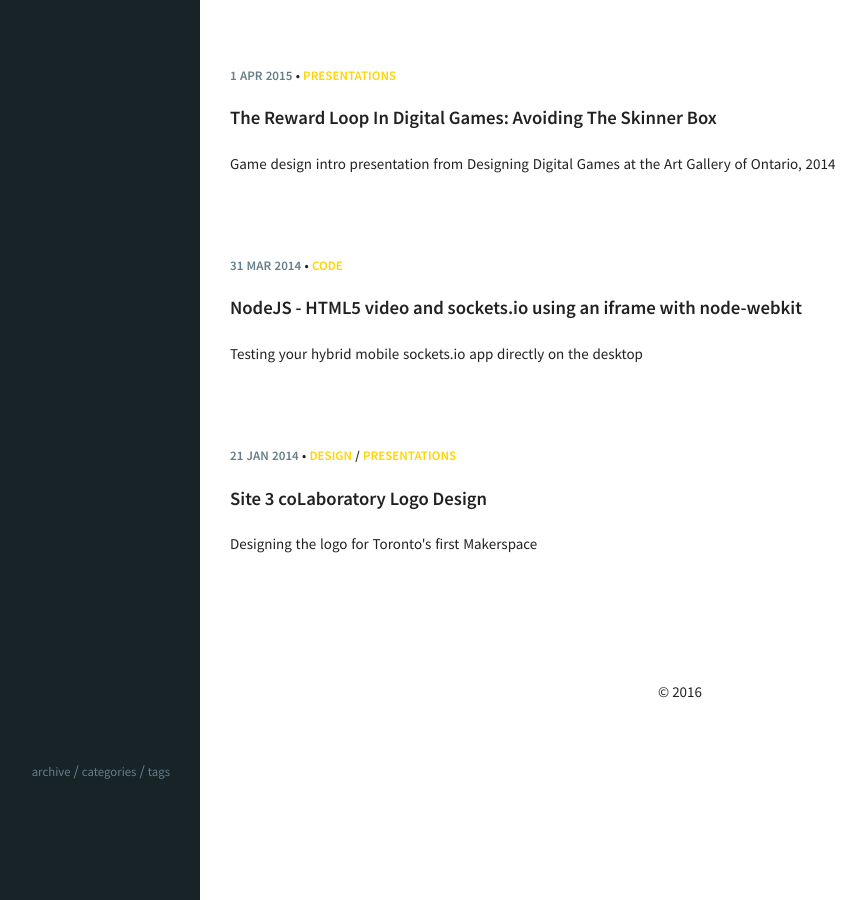
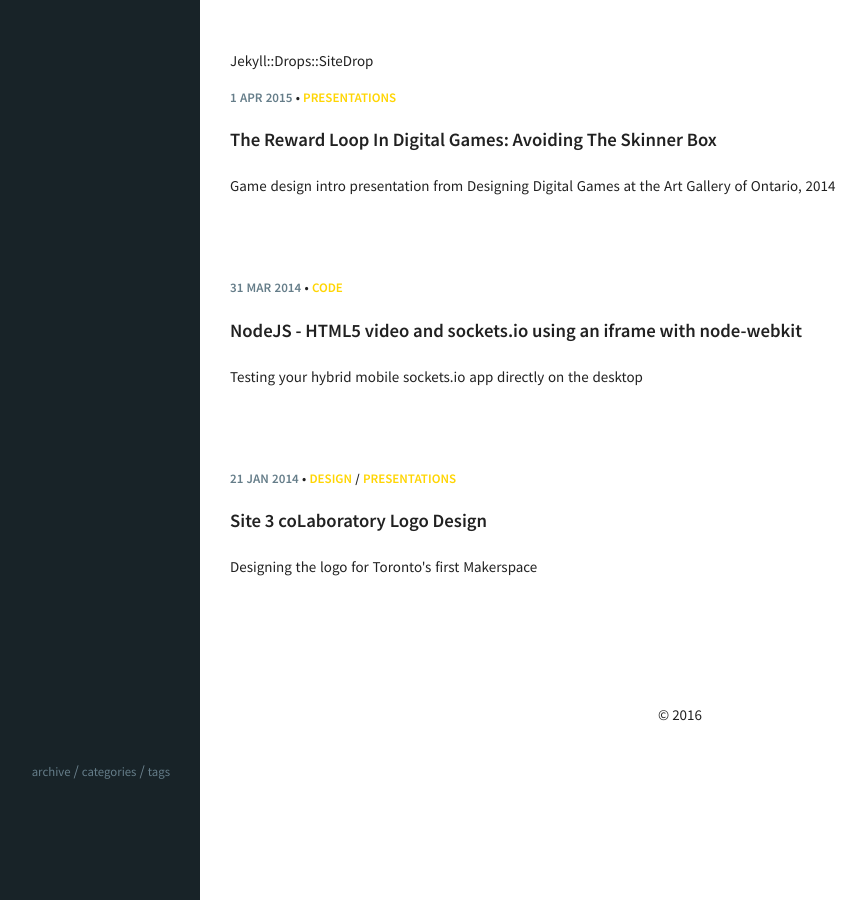
Before and after one commit to pretentiousgit/pretentiousgit.github.io, a Jekyll site: the page built from index.html, in a window 1280 px wide. Shown: the whole page, without its empty margins (120-986 px from the left). Built offline with Jekyll 4.4.1, drawn with Linux system fonts in a browser that asks for light colours.

Commit message:
feat(site listing): experimental post

```diff
--- a/_layouts/default.html
+++ b/_layouts/default.html
@@ -12,6 +12,7 @@
     </div>
     <div class="col s12 m9">
       <div class="post-listing">
+        {{ site }}
         {{ content }}
         {% include footer.html %}
       </div>
```
